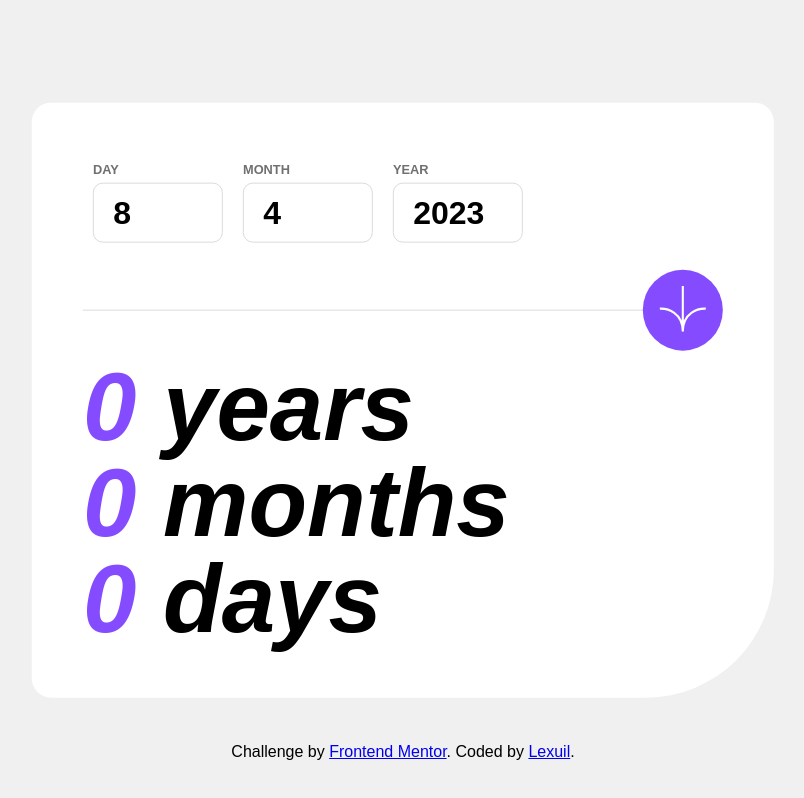
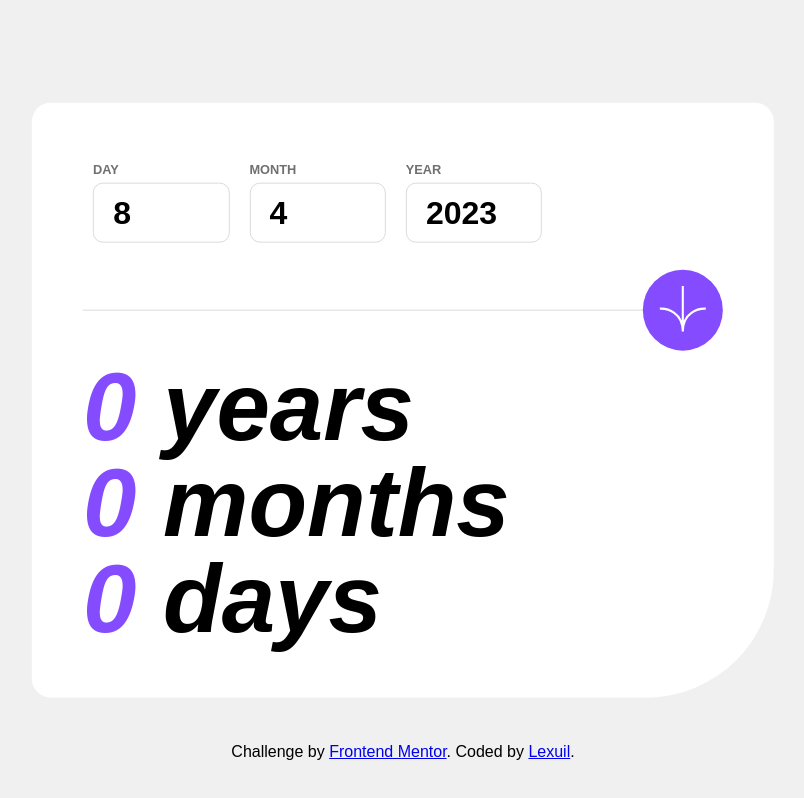
Before and after one commit to Lexuil/age-calculator-app-main, a React (Vite) app: page / in a window 1280 px wide. Shown: the whole page, without its empty margins (237-1041 px from the left). Built offline with nearby package versions, Linux system fonts and the light colour scheme.

Commit message:
adiust input width for 0000 in year

```diff
--- a/src/index.css
+++ b/src/index.css
@@ -99,7 +99,7 @@ label {
 
 input {
   height: 1.2rem;
-  width: 2.8rem;
+  width: 3rem;
   padding: 0.3rem 0.6rem;
   border-style: solid;
   border-color: var(--light-grey);
```
